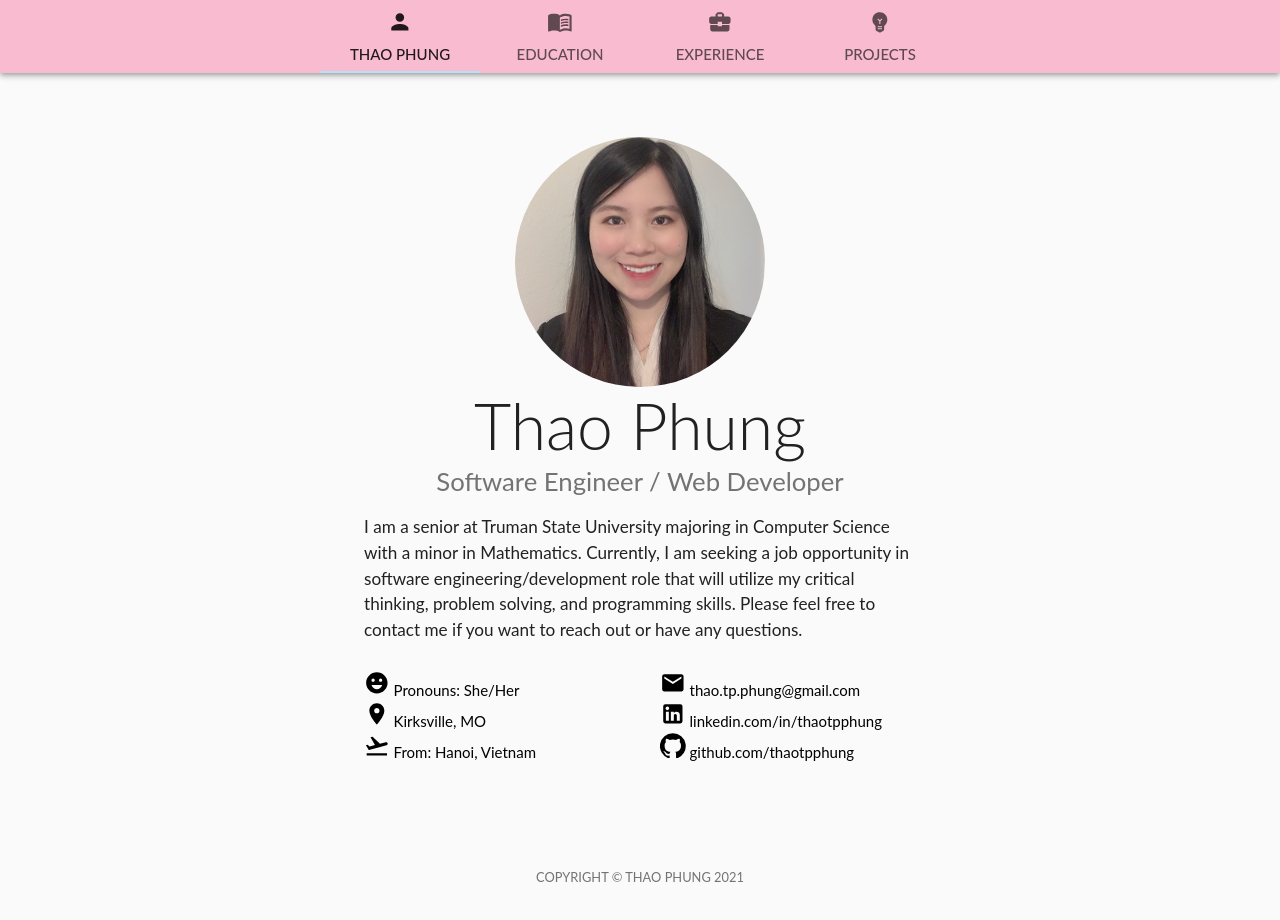
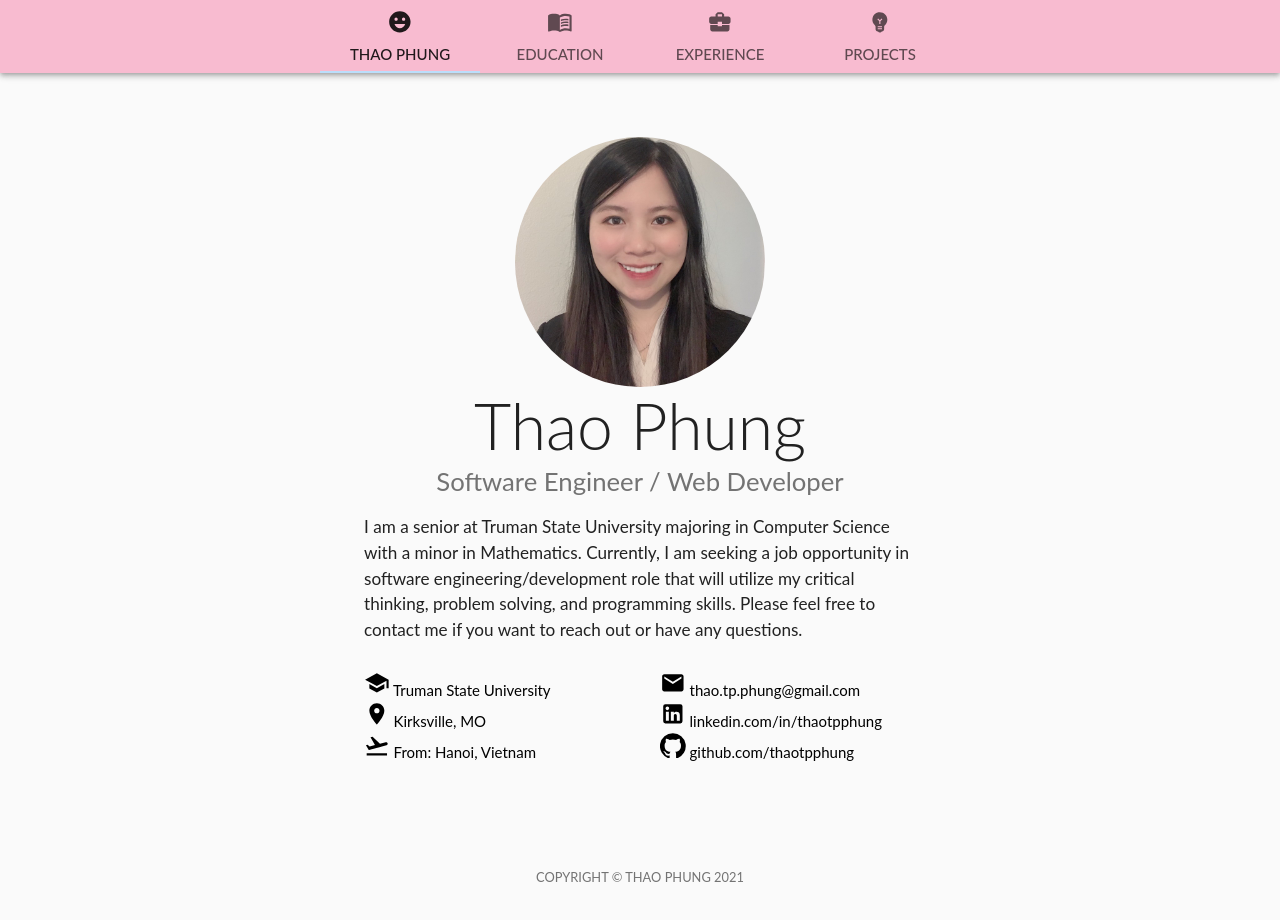
Before and after one commit to thaotpphung/personal-website-react, a React (Create React App) app: page / in a window 1280 px wide. Shown: the top 920 px of the page. Built offline with nearby package versions, Linux system fonts and the light colour scheme.

Commit message:
changed icon

```diff
--- a/src/components/Projects/styles.js
+++ b/src/components/Projects/styles.js
@@ -13,7 +13,7 @@ const useStyles = makeStyles((theme) => ({
     flexDirection: 'column',
   },
   cardMedia: {
-    paddingTop: '56.25%', // 16:9
+    paddingTop: '56.25%',
   },
   cardContent: {
     flexGrow: 1,
--- a/src/data/links.js
+++ b/src/data/links.js
@@ -1,4 +1,4 @@
-import EmojiEmotionsIcon from "@material-ui/icons/EmojiEmotions";
+import SchoolIcon from '@material-ui/icons/School';
 import RoomIcon from "@material-ui/icons/Room";
 import FlightTakeoffIcon from "@material-ui/icons/FlightTakeoff";
 import MailIcon from "@material-ui/icons/Mail";
@@ -9,9 +9,9 @@ export const link1 = [
   {
     id: 1,
     href: "",
-    icon: (<EmojiEmotionsIcon/>),
-    title: "Pronouns:",
-    content: "She/Her",
+    icon: (<SchoolIcon/>),
+    title: "Truman State University",
+    content: "",
   },
   {
     id: 2,
@@ -26,7 +26,7 @@ export const link1 = [
     icon: (<FlightTakeoffIcon/>),
     title: "From:",
     content: "Hanoi, Vietnam",
-  }
+  },
 ];
 
 export const link2 = [
--- a/src/data/navs.js
+++ b/src/data/navs.js
@@ -1,4 +1,4 @@
-import PersonIcon from "@material-ui/icons/Person";
+import EmojiEmotionsIcon from '@material-ui/icons/EmojiEmotions';
 import MenuBookIcon from "@material-ui/icons/MenuBook";
 import BusinessCenterIcon from "@material-ui/icons/BusinessCenter";
 import EmojiObjectsIcon from "@material-ui/icons/EmojiObjects";
@@ -8,7 +8,7 @@ export const navs = [
     id: 0,
     to: "/",
     label: "Thao Phung",
-    icon: (<PersonIcon />)
+    icon: (<EmojiEmotionsIcon />)
   },
   {
     id: 1,
```
